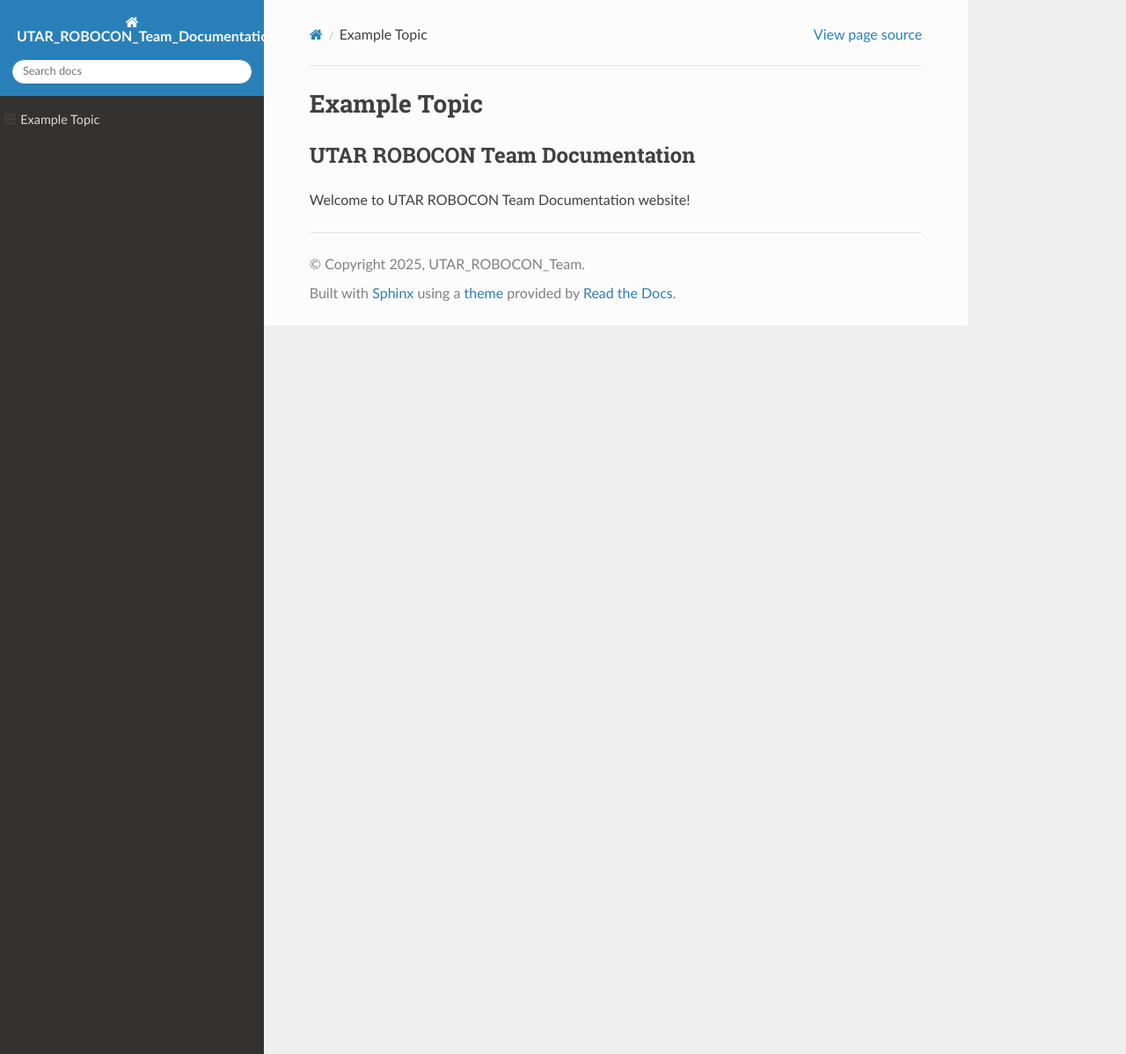
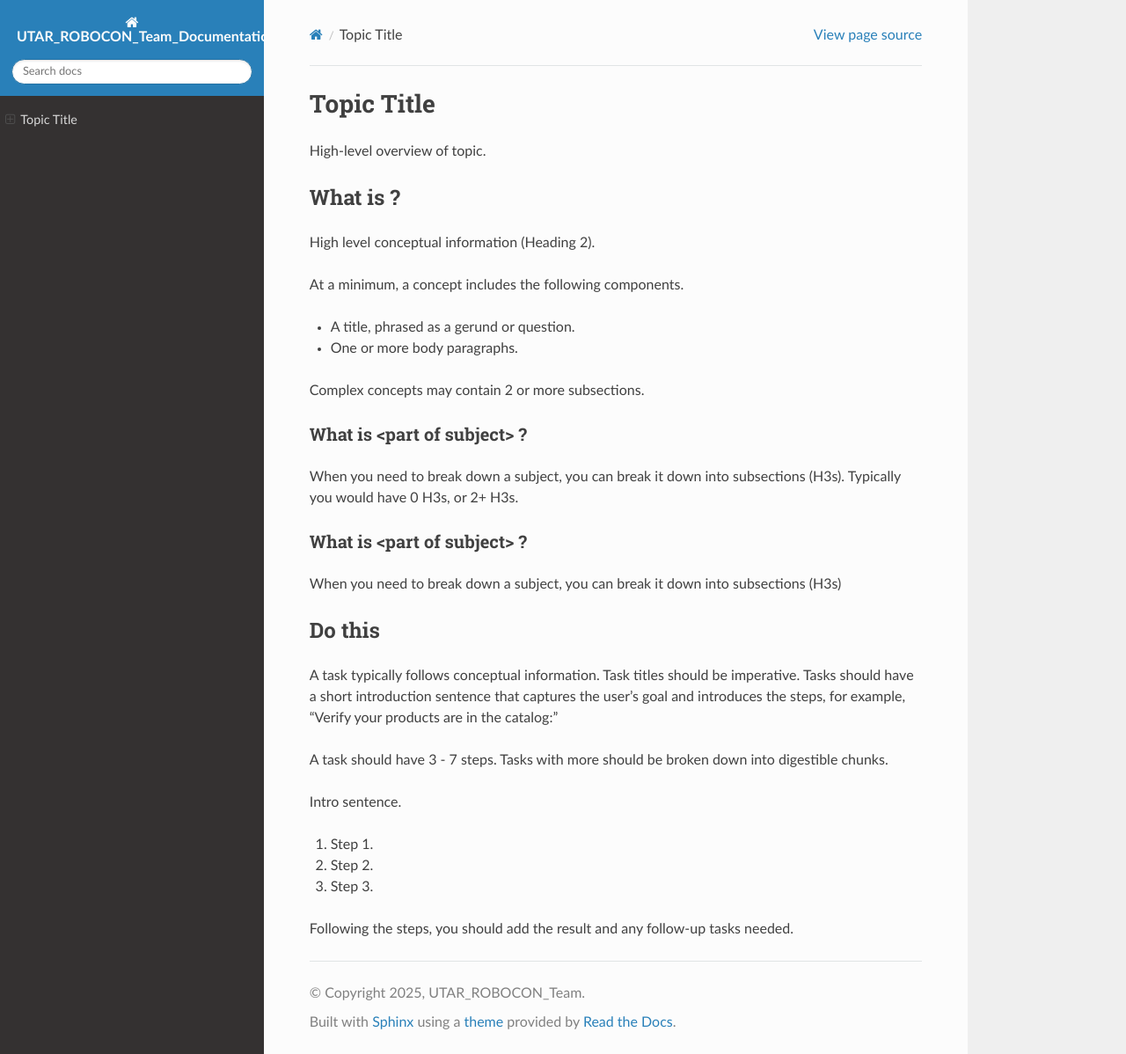
Before and after one commit to utarRoboconTeam/UTAR-ROBOCON-Team-Documentation, a Sphinx documentation site: the page built from source/index.rst, in a window 1280 px wide and 1198 px high. Shown: the whole window at 88% size. Built offline with Sphinx 7.4.7 and the Read the Docs theme 3.1.0, drawn with Linux system fonts in a browser that asks for light colours; pages that are not in the unit, such as notebooks, are missing from menus.

Commit message:
checking out examples

```diff
--- a/source/index.rst
+++ b/source/index.rst
@@ -7,17 +7,50 @@
    :maxdepth: 2
    :caption: Introduction
 
-Example Topic
+Topic Title
 ###########
 
+High-level overview of topic.
 
-UTAR ROBOCON Team Documentation
-=============================================
+What is ?
+**********
 
-Welcome to UTAR ROBOCON Team Documentation website!
+High level conceptual information (Heading 2).
+
+At a minimum, a concept includes the following components.
+
+* A title, phrased as a gerund or question.
+* One or more body paragraphs.
+
+Complex concepts may contain 2 or more subsections.
+
+What is <part of subject> ?
+============================
+
+When you need to break down a subject, you can break it down into subsections (H3s). Typically you would have 0 H3s, or 2+ H3s.
 
 
+What is <part of subject> ?
+============================
 
+When you need to break down a subject, you can break it down into subsections (H3s)
+
+Do this
+**********
+
+A task typically follows conceptual information. Task titles should be imperative. Tasks should have a short introduction sentence that captures the user's goal and introduces the steps, for example, "Verify your products are in the catalog:"
+
+A task should have 3 - 7 steps.  Tasks with more should be broken down into digestible chunks.
+
+Intro sentence.
+
+#. Step 1.
+
+#. Step 2.
+
+#. Step 3.
+
+Following the steps, you should add the result and any follow-up tasks needed.
 
 
 .. toctree::
```
